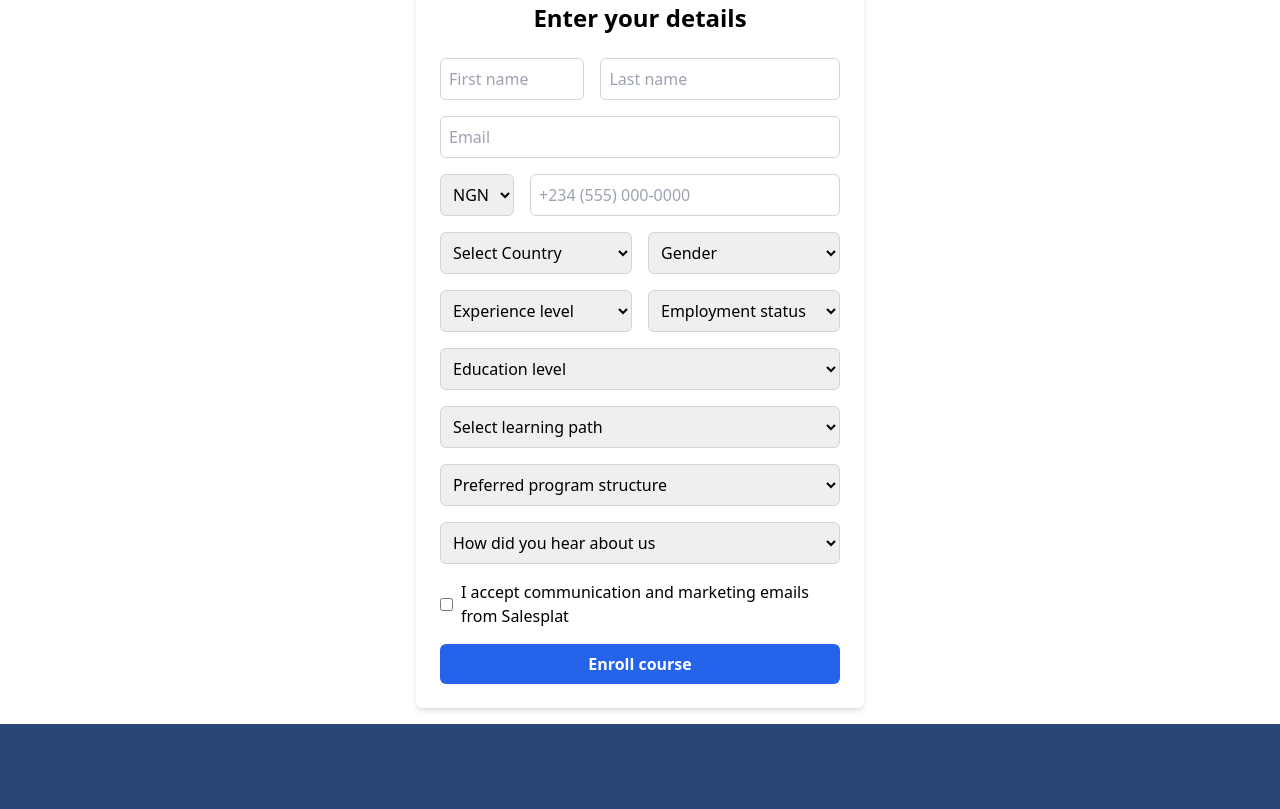
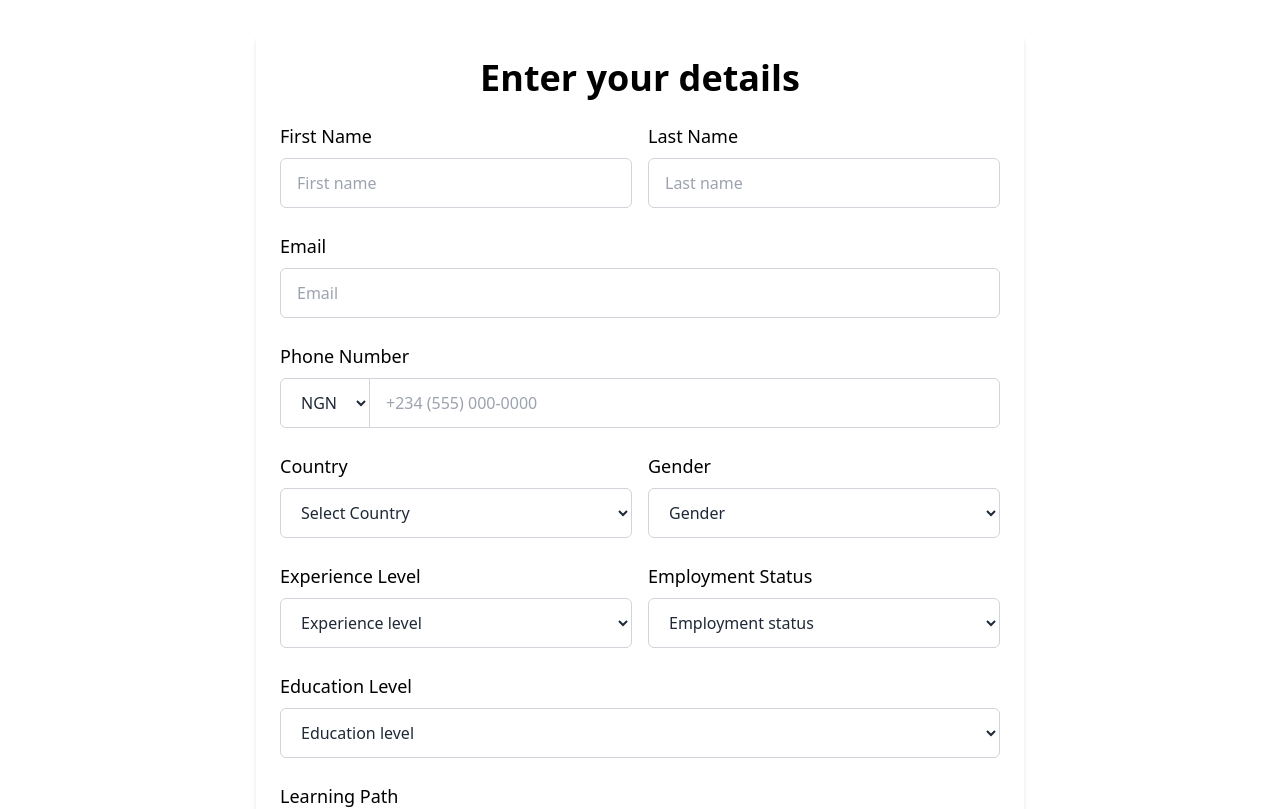
Before and after one commit to damsman10/incubate-retain, a React (Vite) app: page /program/customer-success in a window 1280 px wide. Shown: the part 1460-2269 px from the top of the page. Built offline with nearby package versions, Linux system fonts and the light colour scheme.

Commit message:
form UI completed

```diff
--- a/index.html
+++ b/index.html
@@ -4,7 +4,7 @@
     <meta charset="UTF-8" />
     <link rel="icon" type="image/svg+xml" href="/faviconsp.png" />
     <meta name="viewport" content="width=device-width, initial-scale=1.0" />
-    <title>Incubate React</title>
+    <title>Incubate Retain</title>
   </head>
   <body>
     <div id="root"></div>
--- a/src/components/Aside.jsx
+++ b/src/components/Aside.jsx
@@ -62,7 +62,7 @@ const Aside = () => {
 
 
               <div className="bottom course-includes shadow-bottom h-[25.4rem] bg-[#F9F9FF] rounded-[10px] pt-[20px] pl-[30px]">
-                <div className="inner w-[22.6rem] h-[22.8rem] flex flex-col gap-[38px]">
+                <div className="inner w-[22.6rem] h-[22.8rem] flex flex-col gap-[35px]">
                   <h1 className='font-nexa font-700 text-[30px] leading-[37.5px]'>This course includes</h1>
 
                   <div className="materials flex flex-col gap-[18px]">
--- a/src/components/Form.jsx
+++ b/src/components/Form.jsx
@@ -1,154 +1,210 @@
-import { useForm } from 'react-hook-form';
+import { useState } from 'react';
 
 const Form = () => {
-  const { register, handleSubmit, formState: { errors } } = useForm();
+  const [formData, setFormData] = useState({
+    firstName: '',
+    lastName: '',
+    email: '',
+    countryCode: 'NGN',
+    phoneNumber: '',
+    country: '',
+    gender: '',
+    experienceLevel: '',
+    employmentStatus: '',
+    educationLevel: '',
+    learningPath: '',
+    programStructure: '',
+    referralSource: '',
+    marketingConsent: false,
+  });
 
-  const onSubmit = (data) => {
-    console.log('Form submitted:', data);
-    // Other form submission logic goes here
+  const handleChange = (e) => {
+    const { name, value, type, checked } = e.target;
+    setFormData({
+      ...formData,
+      [name]: type === 'checkbox' ? checked : value,
+    });
+  };
+
+  const handleSubmit = (e) => {
+    e.preventDefault();
+    console.log('Form submitted:', formData);
   };
 
   return (
-    <div className="max-w-md mx-auto mt-10 p-6 bg-white shadow-md rounded-md">
-      <h2 className="text-2xl font-bold mb-6 text-center">Enter your details</h2>
-      <form onSubmit={handleSubmit(onSubmit)} className="space-y-4">
+    <div className="p-4">
+      <div className="max-w-screen-md mx-auto mt-10 p-6 bg-white rounded-md shadow-md">
+        <h2 className="text-2xl sm:text-4xl font-semibold mb-6 text-center">Enter your details</h2>
 
-
-        <div className="flex gap-4">
-            <label>
+        <form onSubmit={handleSubmit} className="space-y-6">
+          <div className="flex flex-col sm:flex-row gap-4">
+            <div className="flex-1">
+              <label htmlFor="firstName" className="block mb-2 text-lg font-medium text-black">First Name</label>
               <input
                 type="text"
-                    {...register('firstName', { required: 'First name is required' })}
+                id="firstName"
+                name="firstName"
+                value={formData.firstName}
+                onChange={handleChange}
                 placeholder="First name"
-                    className="w-full p-2 border border-gray-300 rounded-md"
+                className="w-full py-3 px-4 border border-gray-300 rounded-md bg-white text-gray-800 text-base"
               />
-                {errors.firstName && <p className="text-red-500 text-sm">{errors.firstName.message}</p>}
-            </label>
+            </div>
+            <div className="flex-1">
+              <label htmlFor="lastName" className="block mb-2 text-lg font-medium text-black">Last Name</label>
               <input
                 type="text"
-            {...register('lastName', { required: 'Last name is required' })}
+                id="lastName"
+                name="lastName"
+                value={formData.lastName}
+                onChange={handleChange}
                 placeholder="Last name"
-            className="w-full p-2 border border-gray-300 rounded-md"
+                className="w-full py-3 px-4 border border-gray-300 rounded-md bg-white text-gray-800 text-base"
               />
-          {errors.lastName && <p className="text-red-500 text-sm">{errors.lastName.message}</p>}
+            </div>
           </div>
 
-        {/* Email */}
+          <div>
+            <label htmlFor="email" className="block mb-2 text-lg font-medium text-black">Email</label>
             <input
               type="email"
-          {...register('email', { required: 'Email is required' })}
+              id="email"
+              name="email"
+              value={formData.email}
+              onChange={handleChange}
               placeholder="Email"
-          className="w-full p-2 border border-gray-300 rounded-md"
+              className="w-full py-3 px-4 border border-gray-300 rounded-md bg-white text-gray-800 text-base"
             />
-        {errors.email && <p className="text-red-500 text-sm">{errors.email.message}</p>}
+          </div>
 
-        {/* Phone Number */}
-        <div className="flex gap-4">
-          <select {...register('countryCode')} className="p-2 border border-gray-300 rounded-md">
+          <div>
+            <label htmlFor="phoneNumber" className="block mb-2 text-lg font-medium text-black">Phone Number</label>
+            <div className="flex items-center border border-gray-300 rounded-md bg-white">
+              <select
+                id="countryCode"
+                name="countryCode"
+                value={formData.countryCode}
+                onChange={handleChange}
+                className="py-3 px-4 bg-white text-gray-800 border-r border-gray-300 rounded-l-md"
+              >
                 <option value="NGN">NGN</option>
               </select>
               <input
                 type="tel"
-            {...register('phoneNumber')}
+                id="phoneNumber"
+                name="phoneNumber"
+                value={formData.phoneNumber}
+                onChange={handleChange}
                 placeholder="+234 (555) 000-0000"
-            className="w-full p-2 border border-gray-300 rounded-md"
+                className="flex-1 py-3 px-4 bg-white text-gray-800 rounded-r-md focus:outline-none"
               />
             </div>
+          </div>
 
-        {/* Country and Gender */}
-        <div className="flex gap-4">
+          <div className="flex flex-col sm:flex-row gap-4">
+            <div className="flex-1">
+              <label htmlFor="country" className="block mb-2 text-lg font-medium text-black">Country</label>
               <select
-            {...register('country', { required: 'Country is required' })}
-            className="w-full p-2 border border-gray-300 rounded-md"
+                id="country"
+                name="country"
+                value={formData.country}
+                onChange={handleChange}
+                className="w-full py-3 px-4 border border-gray-300 rounded-md bg-white text-gray-800"
               >
                 <option value="">Select Country</option>
-            {/* Add country options here */}
               </select>
-          {errors.country && <p className="text-red-500 text-sm">{errors.country.message}</p>}
-
+            </div>
+            <div className="flex-1">
+              <label htmlFor="gender" className="block mb-2 text-lg font-medium text-black">Gender</label>
               <select
-            {...register('gender', { required: 'Gender is required' })}
-            className="w-full p-2 border border-gray-300 rounded-md"
+                id="gender"
+                name="gender"
+                value={formData.gender}
+                onChange={handleChange}
+                className="w-full py-3 px-4 border border-gray-300 rounded-md bg-white text-gray-800"
               >
                 <option value="">Gender</option>
                 <option value="male">Male</option>
                 <option value="female">Female</option>
               </select>
-          {errors.gender && <p className="text-red-500 text-sm">{errors.gender.message}</p>}
+            </div>
           </div>
 
-        {/* Experience Level and Employment Status */}
-        <div className="flex gap-4">
+          <div className="flex flex-col sm:flex-row gap-4">
+            <div className="flex-1">
+              <label htmlFor="experienceLevel" className="block mb-2 text-lg font-medium text-black">Experience Level</label>
               <select
-            {...register('experienceLevel', { required: 'Experience level is required' })}
-            className="w-full p-2 border border-gray-300 rounded-md"
+                id="experienceLevel"
+                name="experienceLevel"
+                value={formData.experienceLevel}
+                onChange={handleChange}
+                className="w-full py-3 px-4 border border-gray-300 rounded-md bg-white text-gray-800"
               >
                 <option value="">Experience level</option>
               </select>
-          {errors.experienceLevel && <p className="text-red-500 text-sm">{errors.experienceLevel.message}</p>}
-
+            </div>
+            <div className="flex-1">
+              <label htmlFor="employmentStatus" className="block mb-2 text-lg font-medium text-black">Employment Status</label>
               <select
-            {...register('employmentStatus', { required: 'Employment status is required' })}
-            className="w-full p-2 border border-gray-300 rounded-md"
+                id="employmentStatus"
+                name="employmentStatus"
+                value={formData.employmentStatus}
+                onChange={handleChange}
+                className="w-full py-3 px-4 border border-gray-300 rounded-md bg-white text-gray-800"
               >
                 <option value="">Employment status</option>
               </select>
-          {errors.employmentStatus && <p className="text-red-500 text-sm">{errors.employmentStatus.message}</p>}
+            </div>
           </div>
 
-        {/* Education Level */}
+          <div>
+            <label htmlFor="educationLevel" className="block mb-2 text-lg font-medium text-black">Education Level</label>
             <select
-          {...register('educationLevel', { required: 'Education level is required' })}
-          className="w-full p-2 border border-gray-300 rounded-md"
+              id="educationLevel"
+              name="educationLevel"
+              value={formData.educationLevel}
+              onChange={handleChange}
+              className="w-full py-3 px-4 border border-gray-300 rounded-md bg-white text-gray-800"
             >
               <option value="">Education level</option>
             </select>
-        {errors.educationLevel && <p className="text-red-500 text-sm">{errors.educationLevel.message}</p>}
+          </div>
 
-        {/* Learning Path */}
+          <div>
+            <label htmlFor="learningPath" className="block mb-2 text-lg font-medium text-black">Learning Path</label>
             <select
-          {...register('learningPath', { required: 'Learning path is required' })}
-          className="w-full p-2 border border-gray-300 rounded-md"
+              id="learningPath"
+              name="learningPath"
+              value={formData.learningPath}
+              onChange={handleChange}
+              className="w-full py-3 px-4 border border-gray-300 rounded-md bg-white text-gray-800"
             >
               <option value="">Select learning path</option>
             </select>
-        {errors.learningPath && <p className="text-red-500 text-sm">{errors.learningPath.message}</p>}
+          </div>
 
-        {/* Program Structure */}
-        <select
-          {...register('programStructure', { required: 'Program structure is required' })}
-          className="w-full p-2 border border-gray-300 rounded-md"
-        >
-          <option value="">Preferred program structure</option>
-        </select>
-        {errors.programStructure && <p className="text-red-500 text-sm">{errors.programStructure.message}</p>}
-
-        {/* How did you hear about us */}
-        <select
-          {...register('referralSource')}
-          className="w-full p-2 border border-gray-300 rounded-md"
-        >
-          <option value="">How did you hear about us</option>
-        </select>
-
-        {/* Marketing Consent */}
           <div className="flex items-center">
             <input
               type="checkbox"
-            {...register('marketingConsent')}
+              id="marketingConsent"
+              name="marketingConsent"
+              checked={formData.marketingConsent}
+              onChange={handleChange}
               className="mr-2"
             />
-          <label>I accept communication and marketing emails from Salesplat</label>
+            <label htmlFor="marketingConsent" className="text-gray-800">
+              I accept communication and marketing emails from Salesplat
+            </label>
           </div>
 
-        {/* Submit Button */}
           <button
             type="submit"
-          className="w-full p-2 bg-blue-600 text-white rounded-md font-bold hover:bg-blue-700"
+            className="w-full py-3 bg-blue-800 text-white text-lg font-bold rounded-md hover:bg-blue-700"
           >
-          Enroll course
+            Enroll Course
           </button>
         </form>
+      </div>
     </div>
   );
 };
--- a/src/index.css
+++ b/src/index.css
@@ -6,3 +6,10 @@
     padding: 0;
     margin: 0;
 }
+
+.custom-checkbox {
+    width: 29.3px;
+    height: 29.3px;
+    border-radius: 8.78px;
+    border: 1px solid #D0D5DD;
+  }
```
Also changed, not shown: src/App.css (line endings or trailing spaces). Lines whose indentation alone changed are shown as unchanged.
